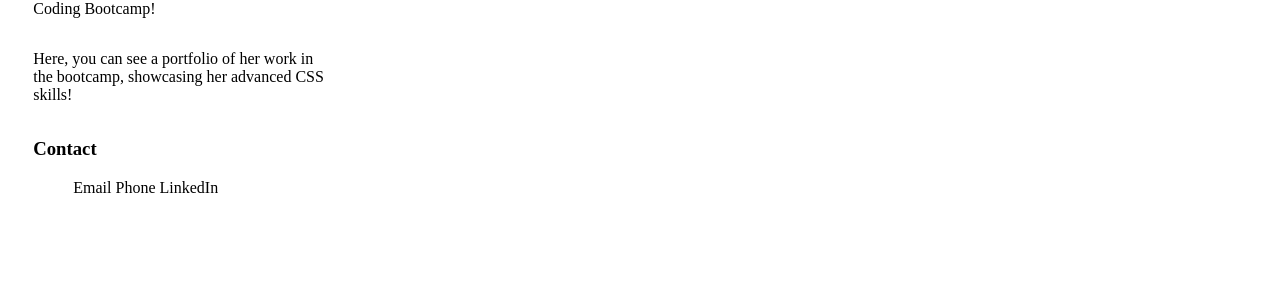
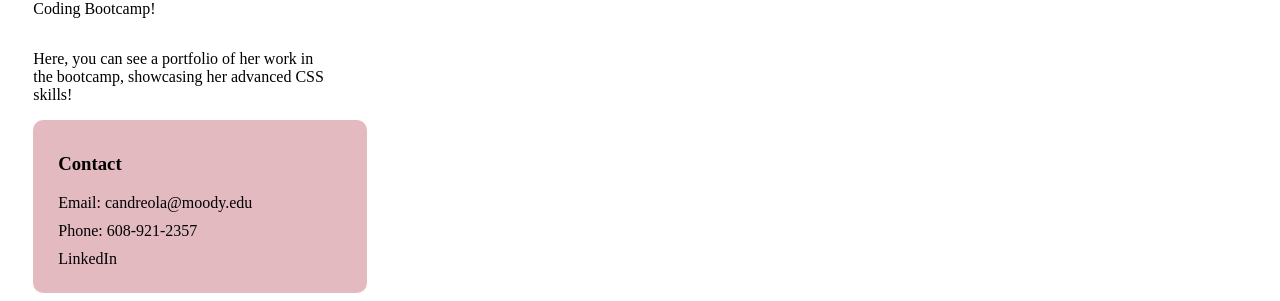
Before and after one commit to cmatthews3212/Homework--module-2-Matthews, a plain HTML site: page index.html in a window 1280 px wide. Shown: the part 869-1170 px from the top of the page. Before the commit the page ends 1082 px from the top, so only its background shows below. Drawn offline with Linux system fonts and the light colour scheme.

Commit message:
Add styling to contact section

```diff
--- a/Assets/styles.css
+++ b/Assets/styles.css
@@ -1,3 +1,5 @@
+
+
 /* All list resets */
 
 ul {
@@ -109,12 +111,25 @@ a:hover {
     opacity: 50%;
 }
 
-/* #work #list-section .list a img {
-    height: 45%;
-    width: 100%;
-    object-fit: cover;
-} */
+
+/* Work End */
+
+/* Contact Start */
+
+#contact {
+    background-color: #e2bac0;
+    width: 25%;
+    padding: 10px 0px 10px 20px;
+    border: solid 5px #e2bac0;
+    border-radius: 10px;
+}
+
+#contact .links a {
+    display: block;
+    margin: 10px 0px 10px 0px;
+}
 
 
+}
 
-/* Work End */
+/* Contact End */
--- a/index.html
+++ b/index.html
@@ -69,13 +69,13 @@
         </section>
 
         <!-- Contact Section -->
-        <section>
+        <section id="contact">
             <h3>Contact</h3>
-            <ul>
-                <li>Email</li>
-                <li>Phone</li>
-                <li>LinkedIn</li>
-            </ul>
+            <div class="links">
+                <a href="email:candreola@mody.edu">Email: candreola@moody.edu</a>
+                <a href="tel:608-921-2357">Phone: 608-921-2357</a>
+                <a href="https://www.linkedin.com/in/christine-andreola-matthews-21a7241b5/">LinkedIn</a>
+        </div>
         </section>
     </main>
 </body>
```
